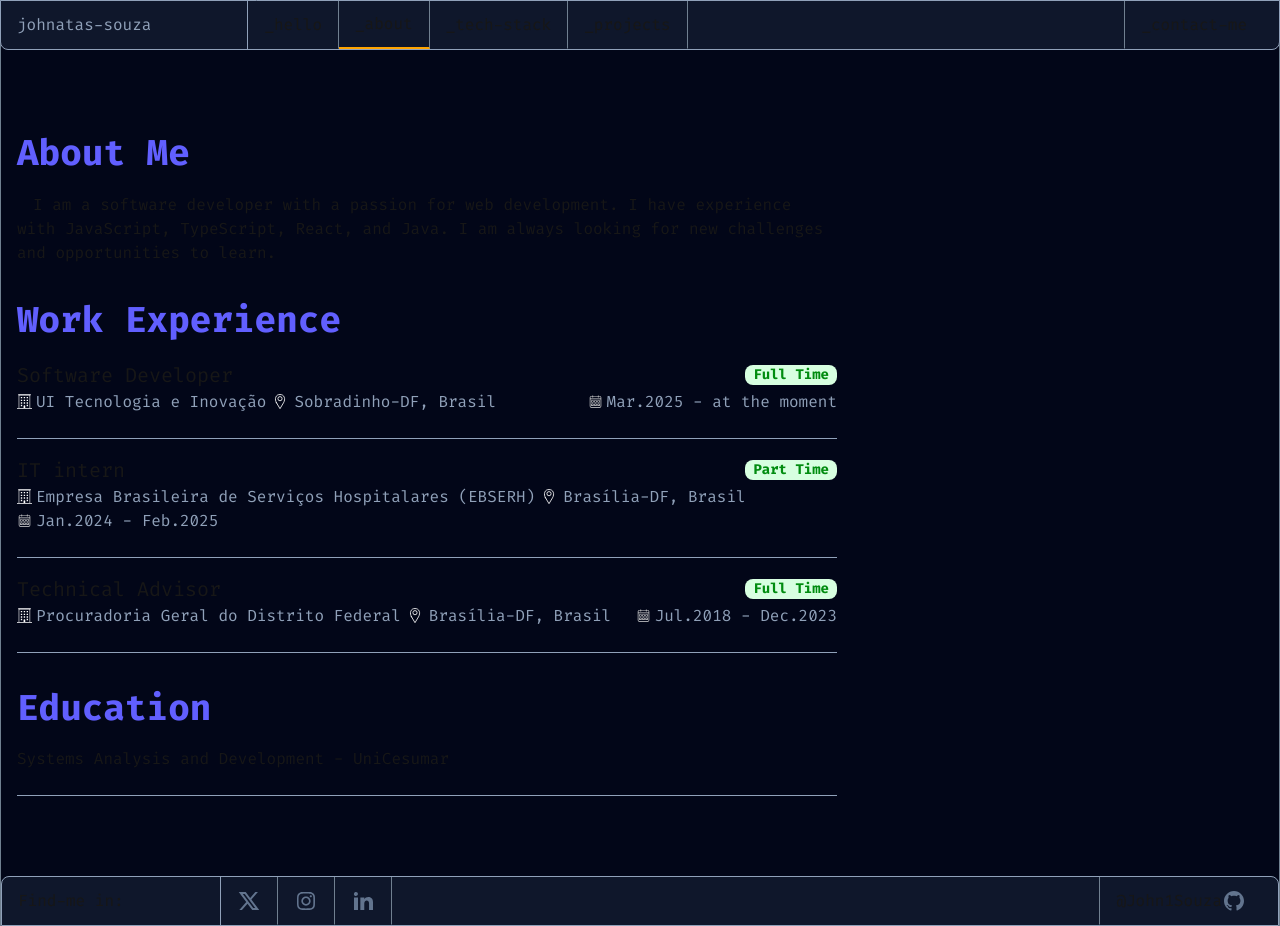
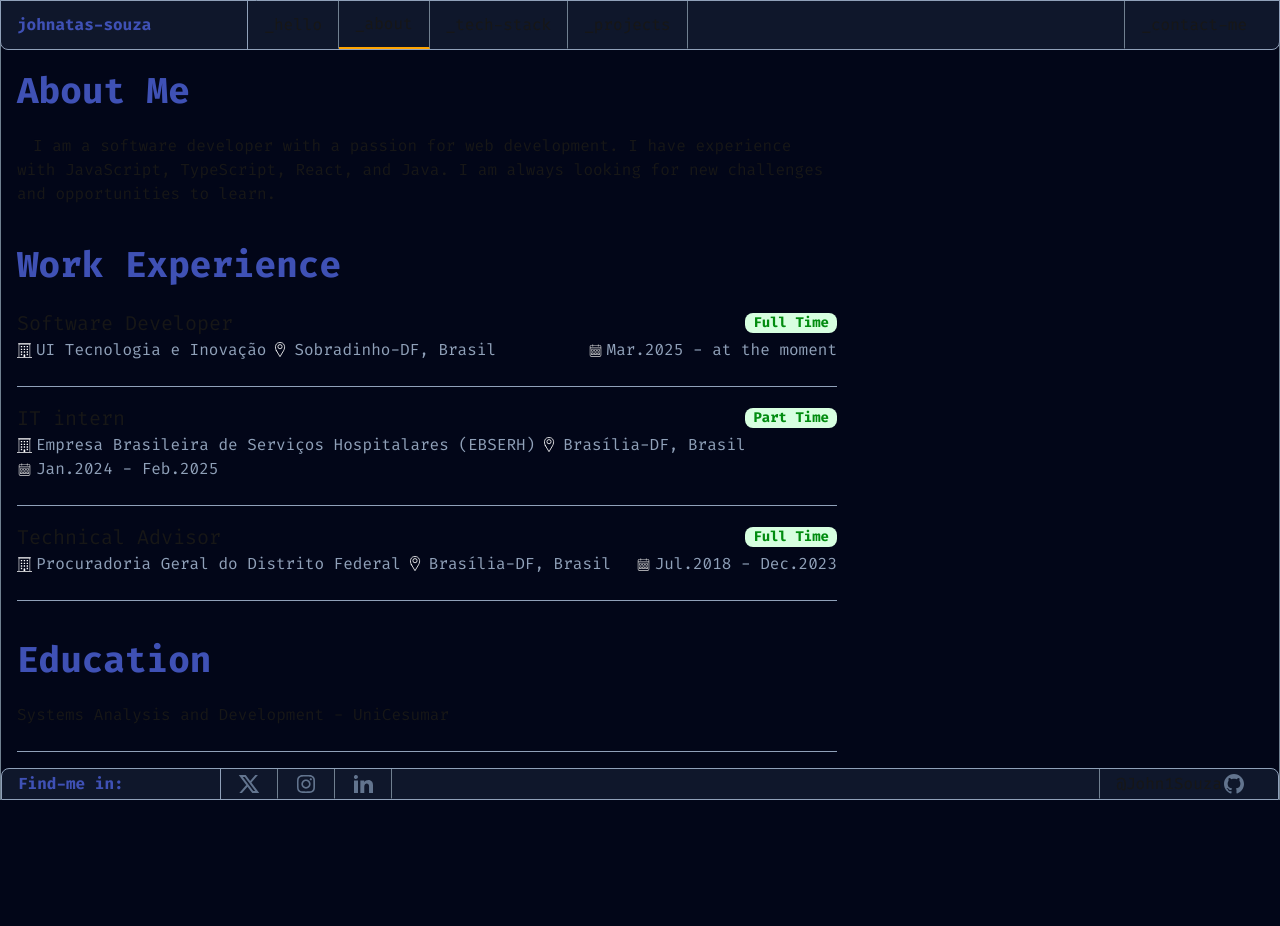
Before and after one commit to John1Souza/portfolio-v2, a Next.js app: page /about in a window 1280 px wide. After the commit the page ends 800 px from the top, so only its background shows below. Built offline with nearby package versions, Linux system fonts and the light colour scheme.

Commit message:
feat: quaase finalizado

```diff
--- a/src/app/about/page.tsx
+++ b/src/app/about/page.tsx
@@ -37,15 +37,15 @@ export default function About() {
 
     ]
     return (
-        <div className="md:w-4/6 flex flex-col justify-center grow md:self-start py-16">
+        <section className="w-full md:w-4/6 flex flex-col justify-center flex-1 md:self-start pt-12">
             <div className="flex flex-col gap-4 p-4">
-                <h1 className="text-step-7 text-indigo-500 font-bold">About Me</h1>
+                <h1>About Me</h1>
                 <p className="indent-4">
                     I am a software developer with a passion for web development. I have experience with JavaScript, TypeScript, React, and Java. I am always looking for new challenges and opportunities to learn.
                 </p>
             </div>
             <div className="flex flex-col gap-4 p-4">
-                <h1 className="text-step-7 text-indigo-500 font-bold">Work Experience</h1>
+                <h1>Work Experience</h1>
                 {
                     workExperience.map((exp, index) => (
                         <div key={index} className="border-b border-b-slate-400 pb-6">
@@ -94,11 +94,11 @@ export default function About() {
                 }
             </div>
             <div className="flex flex-col p-4 gap-4">
-                <h1 className="text-step-7 text-indigo-500 font-bold">Education</h1>
+                <h1>Education</h1>
                 <p className="border-b border-b-slate-400 pb-6">
                     Systems Analysis and Development - UniCesumar
                 </p>
             </div>
-        </div>
+        </section>
     )
 }
--- a/src/app/components/Footer.tsx
+++ b/src/app/components/Footer.tsx
@@ -3,7 +3,7 @@ import Image from "next/image";
 
 export default function Footer(){
     return (
-        <footer className="w-full max-w-[1280px] h-[50px] flex align-center justify-between border border-solid border-slate-400 rounded-t-lg bg-slate-900 pr-4 pl-4">
+        <footer className="w-full h-[50px] flex align-center justify-between border border-solid border-slate-400 rounded-t-lg bg-slate-900 pr-4 pl-4">
             <div className="h-full flex gap-8 items-center justify-center">
                 <h1 className="text-step-2 md:mr-16 mr-8">Find-me in:</h1>
                 <nav className="h-full flex items-center">
--- a/src/app/components/Header.tsx
+++ b/src/app/components/Header.tsx
@@ -23,7 +23,7 @@ export default function Header(){
         setIsMenuOpen(!isMenuOpen);
     }
     return (
-        <header className="flex w-full max-w-[1280px] h-[50px] align-center justify-between border border-solid border-slate-400 rounded-b-lg bg-slate-900 pr-4 pl-4 fixed top-0 z-50 m-0 m-auto">
+        <header className="flex w-full max-w-[1280px] h-[50px] align-center justify-between border border-solid border-slate-400 rounded-b-lg bg-slate-900 pr-4 pl-4 fixed top-0 z-10 m-0 m-auto">
             <div className="h-full flex gap-8 items-center justify-center z-50">
                 <h1 className="text-step-2 mr-16 text-slate-400">johnatas-souza</h1>
                 <nav className="hidden md:flex h-full items-center">
--- a/src/app/contact/page.tsx
+++ b/src/app/contact/page.tsx
@@ -1,7 +1,7 @@
 export default function Contact(){
     return (
         <div>
-            Contact
+            <h1>Contact</h1>
         </div>
     )
 }
--- a/src/app/globals.css
+++ b/src/app/globals.css
@@ -38,20 +38,21 @@
 
 body {
   max-width: 1280px;
-  min-height: 100vh;
+  height: 100vh;
   display: flex;
   flex-direction: column;
   align-items: center;
+  flex: 1;
   margin: 0 auto;
   color: var(--foreground);
-  padding-top: 50px;
   border-left: 1px solid slategray;
   border-right: 1px solid slategray;
 }
 
 h1 {
-  font-size: var(--font-size-step-9);
-  line-height: var(--line-height-step-9);
+  font-size: var(--font-size-step-7);
+  color: #3F51B5;
+  font-weight: bold;
 }
 
 h2 {
@@ -159,3 +160,26 @@ h6 {
   border-bottom: 1px solid transparent;
   padding: 0 16px 0 16px;
 }
+
+
+section::-webkit-scrollbar {
+  width: 8px;
+}
+
+section::-webkit-scrollbar-track {
+  background: #f1f1f1;
+}
+
+section::-webkit-scrollbar-thumb {
+  background: #3f51b5;
+  border-radius: 4px;
+}
+
+section::-webkit-scrollbar-thumb:hover {
+  background: #32408f;
+}
+
+section {
+  scrollbar-width: thin;
+  scrollbar-color: #3f51b5 #f1f1f1;
+}
--- a/src/app/projects/page.tsx
+++ b/src/app/projects/page.tsx
@@ -9,6 +9,7 @@ export interface Repo {
   has_pages: boolean;
   deployments_url: string;
   html_url: string;
+  description: string;
 }
 
 export default function Projects(){
@@ -29,15 +30,15 @@ export default function Projects(){
     async function fetchRepos() {
       try {
         const response = await fetch('api/github')
+
         if(!response.ok) {
           throw new Error('Failed to fetch repos');
         }
+
         const data = await response.json();
-        console.log(data);
         const pageRepos  = data.filter((repo: any) => {
           return repo.has_pages && projectsList.includes(repo.name);
         });
-        console.log(pageRepos);
 
         setRepos(pageRepos);
       } catch (err) {
@@ -49,28 +50,29 @@ export default function Projects(){
     fetchRepos();
   }, []);
 
+
   if(loading) return <div>Loading...</div>;
   if (error) return <div>Error: {error}</div>;
     return (
-        <section className="w-full flex flex-col items-start justify-center gap-4 p-2 bg-slate-900 text-white flex-1">
-            <div className="flex flex-col items-start justify-center gap-2 mb-16">
-              <h3>Projects</h3>
+        <section className="w-full min-h-0 h-full flex flex-col items-start justify-center gap-4 p-4 pt-16 bg-slate-900 text-white overflow-y-auto flex-1">
+              <div className="flex flex-col items-start justify-center gap-2 mb-4">
+                <h1>Projects</h1>
                 <p>Here are some of my projects:</p>
               </div>
-            <div className="w-full flex items-center justify-center gap-4 flex-wrap">
+              <div className="w-full h-full flex items-center justify-center gap-4 flex-wrap overflow-x-hidden px-16">
                   {repos && repos.map((repo: Repo) => (
                     repo ?
-                    <div key={repo.id} className="w-[30%] h-[400px] flex flex-col items-center justify-start gap-2 bg-slate-800 p-4 rounded-lg shadow-md">
+                      <div key={repo.id} className="w-[30%] max-w-[282px] h-[400px] flex flex-col items-center justify-start gap-2 bg-slate-800 p-4 rounded-lg shadow-md hover:scale-102 transition-transform duration-300 ease-in-out">
                           <Image
                             src={`/images/${repo.name}.webp` }
                             alt={repo.name}
-                          width={100}
-                          height={100}
-                          className="w-full h-1/2 rounded-2 mb-4"
+                            width={1060}
+                            height={500}
+                            className="w-full h-1/2 rounded-lg mb-4"
                           />
-                        <h5>{repo.name.substring(0, 1).toUpperCase() + repo.name.substring(1)}</h5>
-                        <button className="btn btn-primary border-none border-slate-500 bg-slate-700 hover:bg-slate-600 text-white rounded-md px-4 py-2">
-                          <a href={repo.deployments_url} target="_blank" rel="noopener noreferrer" className="text-blue-500">
+                          <h6>{repo.name.substring(0, 1).toUpperCase() + repo.name.substring(1)}</h6>
+                          <button className="btn btn-primary border-none border-slate-500 bg-slate-700 hover:bg-slate-600 text-white rounded-md px-2 py-2">
+                            <a href={`https://john1souza.github.io/${repo.name}`} target="_blank" rel="noopener noreferrer" className="text-blue-500">
                                 View Project
                             </a>
                           </button>
--- a/src/app/tech-stack/page.tsx
+++ b/src/app/tech-stack/page.tsx
@@ -96,7 +96,7 @@ export default function TechStack(){
     return (
         <section className="flex flex-col items-center justify-center w-full flex-1 p-4">
           <div className="flex flex-col justify-center items-start w-full grow">
-              <h3>My Tech Stack</h3>
+              <h1>My Tech Stack</h1>
               <p>Technologies I’ve been working with recently</p>
           </div>
           <div className="flex justify-center items-center grow flex-wrap gap-10">
```
Lines whose indentation alone changed are shown as unchanged.
